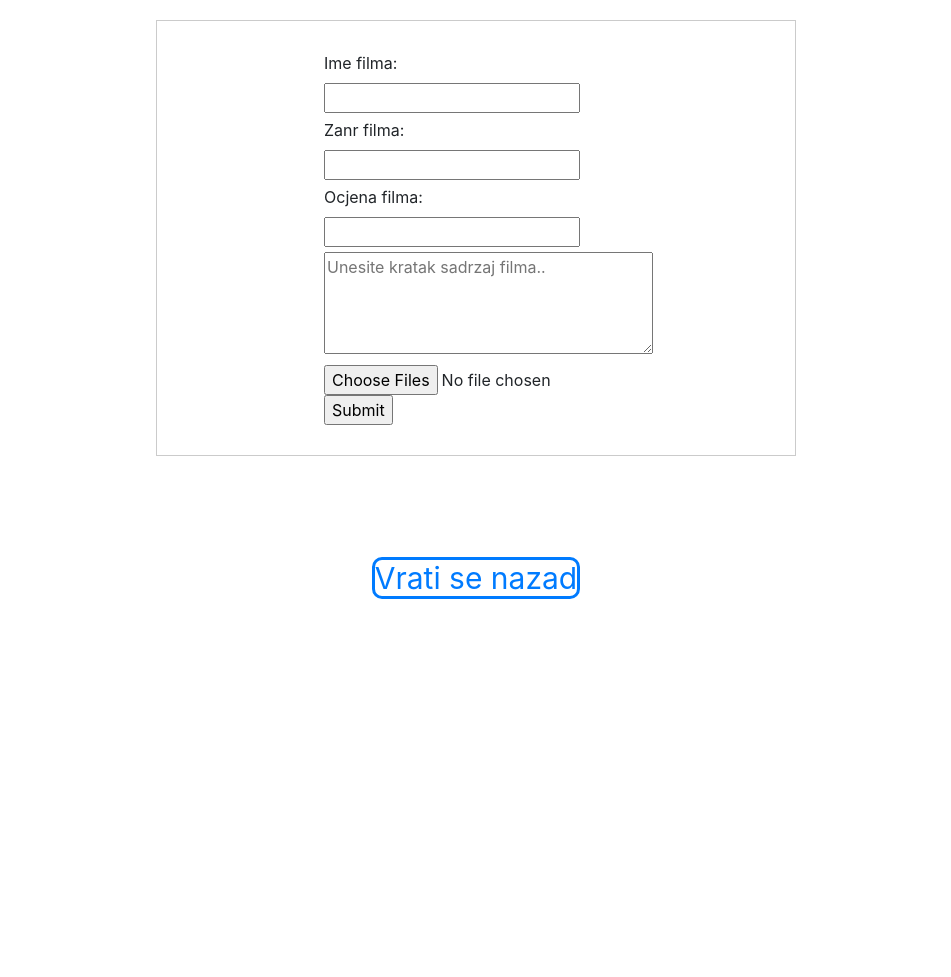
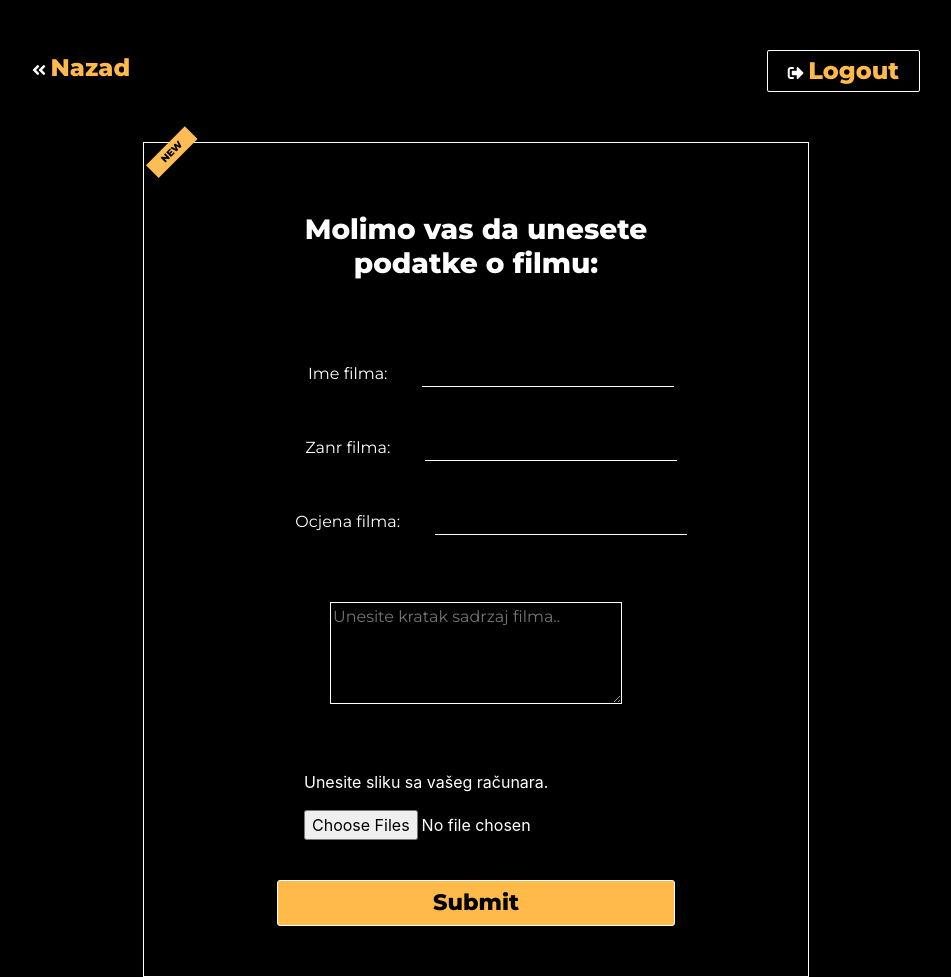
Before and after one commit to benjamindobardzic/webDev2020, a PHP site: page /Filmovi/unesi_film.php in a window 1280 px wide. Shown: the whole page, without its empty margins (164-1115 px from the left). Before the commit the page ends 599 px from the top, so only its background shows below. Run offline with PHP 8.4, Linux system fonts and the light colour scheme; the visitor is signed in with stand-in values (Sample User, id 1).

Commit message:
everythingStyle

```diff
--- /dev/null
+++ b/src/Filmovi/style/createMovie.css
@@ -0,0 +1,113 @@
+form{
+    width: 60%;
+    margin: auto;
+    display: flex;
+    flex-direction: column;
+    align-items: center;
+    justify-content: left;
+    border: 1px solid white;
+    padding: 50px 0px;
+    position: relative;
+}
+h2{
+    position: absolute;
+    top: 0;
+    left: 0;
+    background-color: #fcbc56;
+    transform: rotate(-45deg);
+    color: black;
+    padding: 3px 15px;
+    font-family: "Montserrat",sans-serif;
+    font-weight: 700;
+    font-size: 0.6rem;
+
+}
+
+form div{
+    align-self: left;
+}
+form label{
+    color: white;
+    font-family: "Montserrat",sans-serif;
+    font-weight: 400;
+    padding: 0px 30px;
+    text-align: left;
+}
+form div{
+    margin: 20px;
+    text-align: left;
+}
+h3{
+    margin: 20px 0px 60px 0px;
+    font-family: "Montserrat";
+    font-weight: 700;
+    color: white;
+   width: 70%;
+    text-align: center;
+}
+form input, form input:not(:last-child){
+    border: none;
+    outline: none;
+    background-color: transparent;
+    border-bottom: 1px solid white;
+    transition: 1s;
+}
+form input:focus{
+    border-bottom-color: #FFBA49;
+    transform: scale(1.05);
+
+}
+form input[type="text"]{
+    color: white;
+}
+
+form input[type="number"]{
+    color: white;
+}
+form textarea{
+    background-color: transparent;
+    border: 1px solid white;
+    outline: none;
+    color: white;
+    font-family: "Montserrat",sans-serif;
+    margin: 20px 0px;
+}
+
+form input[type="file"]{
+    color: white;
+    border:none
+}
+form p{
+    color: white;
+
+}
+
+.submit{
+    color: black;
+    border: 1px solid white;
+    background-color: #FFBA49;
+    padding: 5px 20px;
+    width: 60%;
+    border-radius: 3px;
+    transition: 0.5s;
+    margin-top: 20px;
+    font-family: "Montserrat", sans-serif;
+    font-weight: 700;
+    font-size: 1.4rem;
+}
+
+.submit:hover{
+    transform: scale(1.05);
+    background-color: #fcbc56;
+}
+
+@media only screen and (max-width: 770px) {
+    form{
+        width: 90%;
+    }
+    form div{
+        display: flex;
+        flex-direction: column;
+    }
+
+  }
--- /dev/null
+++ b/src/Filmovi/style/navigation.css
@@ -0,0 +1,44 @@
+a:hover{
+    text-decoration: none;
+}
+body{
+    background-color: black;
+}
+.navigation{
+    display: flex;
+    width: 80%;
+    justify-content: space-between;
+    margin: 50px auto;
+}
+.logout{
+    border: 1px solid white;
+    border-radius: 2px;
+    transition: .4s;
+    padding:2px 20px;
+}
+
+.logout:hover{
+    background-color: #FFBA49;
+    cursor: pointer;
+}
+.logout:hover a{
+    color: white;
+
+}
+.logout a, .goBack a{
+    color: #FFBA49;
+    text-decoration: none;
+    font-family: "Montserrat",sans-serif;
+    font-weight: 700;
+    font-size: 1.5rem;
+}
+.logout i, .goBack i{
+    color: white;
+}
+
+.goBack:hover a{
+    color: white;
+}
+.goBack:hover i{
+    color:#FFBA49;
+}
--- a/src/Filmovi/unesi_film.php
+++ b/src/Filmovi/unesi_film.php
@@ -1,18 +1,18 @@
 <?php
 $porukica = "";
 session_start();
-	if(!isset($_SESSION['username'])){
+if (!isset($_SESSION['username'])) {
 	header('location:admin_login.php');
 }
-	if(isset($_POST['submit'])){
+if (isset($_POST['submit'])) {
 	//put do slike mili
-		$put = "slike/".basename($_FILES['image']['name']);
+	$put = "slike/" . basename($_FILES['image']['name']);
 
 	//konekcija na bazu
 
 	$database = mysqli_connect("localhost", "root", "");
 
-		mysqli_select_db($database,"filmovi");
+	mysqli_select_db($database, "filmovi");
 
 	//kupljenje podataka
 
@@ -21,7 +21,7 @@
 	$zanr_filma = $_POST['zanr_filma'];
 	$ocjena_filma = $_POST['ocjena_filma'];
 	// ovo je zbog specijalnih karaktera koji se mogu pojaviti u tekstu, MYSQL nece drugacije da primi tekst bez escape
-		$sadrzaj = $database -> real_escape_string($_POST['text']);
+	$sadrzaj = $database->real_escape_string($_POST['text']);
 
 
 	$kveri = "INSERT INTO slike (ime_filma, zanr_filma, ocjena, sadrzaj, slika) VALUES ('$ime_filma', '$zanr_filma', '$ocjena_filma', '$sadrzaj', '$slika')";
@@ -30,31 +30,52 @@
 
 	//prebacanje slike
 
-		if(move_uploaded_file($_FILES['image']['tmp_name'], $put)){
+	if (move_uploaded_file($_FILES['image']['tmp_name'], $put)) {
 		$porukica = "Film uspjesno ucitan";
-		}else{
+	} else {
 		$porukica = "Postavljanje filma nije bilo uspjesno, provjerite da li ste unijeli sve potrebne podatke?";
-
 	}
-
 }
 ?>
 <!doctype html>
 <html lang="en">
+
 <head>
 	<title>Unos filma</title>
 	<!-- Required meta tags -->
-	<link rel="stylesheet" type="text/css" href="forma-stil.css">
+
 	<meta charset="utf-8">
 	<meta name="viewport" content="width=device-width, initial-scale=1, shrink-to-fit=no">
 	<script type="text/javascript" src="validacija_klijent.js"></script>
 	<!-- Bootstrap CSS -->
 	<link rel="stylesheet" href="https://stackpath.bootstrapcdn.com/bootstrap/4.3.1/css/bootstrap.min.css" integrity="sha384-ggOyR0iXCbMQv3Xipma34MD+dH/1fQ784/j6cY/iJTQUOhcWr7x9JvoRxT2MZw1T" crossorigin="anonymous">
+	<link rel="preconnect" href="https://fonts.gstatic.com">
+	<link href="https://fonts.googleapis.com/css2?family=Lato:wght@400;700&family=Montserrat:wght@200;400;800&family=Unica+One&display=swap" rel="stylesheet">
+	<link rel="stylesheet" href="https://cdnjs.cloudflare.com/ajax/libs/font-awesome/5.15.2/css/all.min.css">
+	<link rel="stylesheet" href="./style/navigation.css">
+	<link rel="stylesheet" href="./style/createMovie.css">
 </head>
+
 <body>
 	<div id="content" class="container">
 		<div id="error"></div>
+		<div class="navigation">
+
+			<div class="goBack">
+				<i class="fas fa-angle-double-left"></i>
+				<a href="../Filmovi/pocetna.php">Nazad</a>
+			</div>
+
+			<div class="logout">
+				<i class="fas fa-sign-out-alt"></i>
+				<a href="../index.php">Logout</a>
+			</div>
+
+
+		</div>
 		<form action="unesi_film.php" method="post" enctype="multipart/form-data" id="forma" name="form">
+		<h2>NEW</h2>
+		<h3>Molimo vas da unesete podatke o filmu:</h3>
 			<input type="hidden" name="size" value="1000000">
 			<div>
 				<label for="ime-filma"> Ime filma: </label>
@@ -72,32 +93,30 @@
 				<textarea name="text" cols="30" rows="4" placeholder="Unesite kratak sadrzaj filma.." required></textarea>
 			</div>
 			<div>
+				<p>Unesite sliku sa vašeg računara.</p>
 				<input type="file" name="image" id="slika" multiple onchange="procesuirajfajl(this)" required>
 			</div>
-			<input type="submit" name="submit">
+			<input type="submit" name="submit" class="submit">
 		</form>
 	</div>
 
-	<div style="margin:auto; text-align:center; margin-top:100px;">
-		<a class="float-center" href="pocetna.php" style="font-size:30px; border-style:solid; border-radius:10px;"> Vrati se nazad </a>
-	</div>
+
 
 	<!-- Optional JavaScript -->
 	<script>
-		function procesuirajfajl(fileInput){
+		function procesuirajfajl(fileInput) {
 			var form = document.getElementById("forma");
 			var greska = document.getElementById("error");
 			var fajl = fileInput.files;
-			var validne_ekstenzije = ["jpeg","png","jpg"];
+			var validne_ekstenzije = ["jpeg", "png", "jpg"];
 			var ime_fajla = fajl[0].name;
-			var trenutna_ekstenzija = ime_fajla.substring(ime_fajla.lastIndexOf(".")+1);
+			var trenutna_ekstenzija = ime_fajla.substring(ime_fajla.lastIndexOf(".") + 1);
 
-			if (!validne_ekstenzije.includes(trenutna_ekstenzija)){
+			if (!validne_ekstenzije.includes(trenutna_ekstenzija)) {
 				greska.innerText = "Fajl koji ste izabrali nije validan format slike";
-				document.getElementById("slika").value=null;
+				document.getElementById("slika").value = null;
 				return;
-			}
-			else{
+			} else {
 				pass;
 			}
 		}
@@ -109,38 +128,30 @@
 		var greska = document.getElementById("error");
 
 
-		forma.addEventListener("submit", (e)=>{
+		forma.addEventListener("submit", (e) => {
 			let greske = [];
 			regex = /\d/;
-			if (regex.test(zanr_filma.value))
-			{
+			if (regex.test(zanr_filma.value)) {
 				greske.push("Zanr filma ne moze sadrzati broj!");
 			}
-			if (ocjena_filma.value>10 || ocjena_filma.value<1)
-			{
+			if (ocjena_filma.value > 10 || ocjena_filma.value < 1) {
 				greske.push("Ocjena filma mora biti u rasponu izmedju 1 i 10");
 			}
-			if (greske.length>0)
-			{
+			if (greske.length > 0) {
 				e.preventDefault();
 				greska.innerText = greske.join(", ")
 				return False;
 			}
-			if(greske.length==0)
-			{
+			if (greske.length == 0) {
 				greska.innerText = "Uspijesno unijet film";
 				return True;
 			}
 		})
-
-
-
-
-
 	</script>
 	<!-- jQuery first, then Popper.js, then Bootstrap JS -->
 	<script src="https://code.jquery.com/jquery-3.3.1.slim.min.js" integrity="sha384-q8i/X+965DzO0rT7abK41JStQIAqVgRVzpbzo5smXKp4YfRvH+8abtTE1Pi6jizo" crossorigin="anonymous"></script>
 	<script src="https://cdnjs.cloudflare.com/ajax/libs/popper.js/1.14.7/umd/popper.min.js" integrity="sha384-UO2eT0CpHqdSJQ6hJty5KVphtPhzWj9WO1clHTMGa3JDZwrnQq4sF86dIHNDz0W1" crossorigin="anonymous"></script>
 	<script src="https://stackpath.bootstrapcdn.com/bootstrap/4.3.1/js/bootstrap.min.js" integrity="sha384-JjSmVgyd0p3pXB1rRibZUAYoIIy6OrQ6VrjIEaFf/nJGzIxFDsf4x0xIM+B07jRM" crossorigin="anonymous"></script>
 </body>
+
 </html>
```
Also changed, not shown: src/Filmovi/prikazi_filmove.php (+38 -36 lines), src/Filmovi/style/showMovies.css (added, +49 -0 lines). Lines whose indentation alone changed are shown as unchanged.
